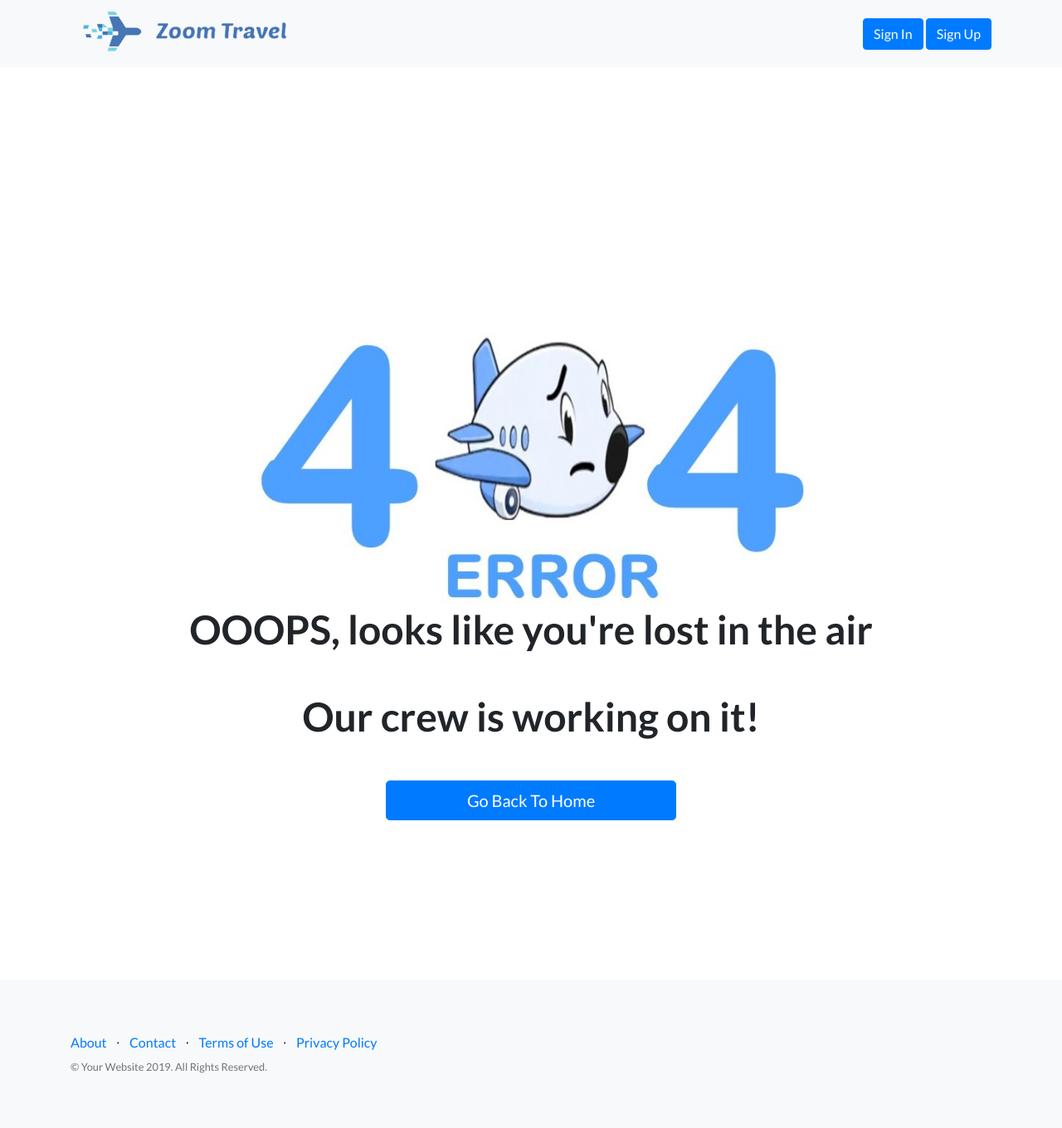
After one commit to ShilpaChanshetti/Zoom-Travel, a Flask app: page /error in a window 1280 px wide. The commit adds this page. Shown: the whole page at 83% size. Run offline with Flask 2, Linux system fonts and the light colour scheme; some libraries are stand-ins or nearby versions.

Commit message:
added 404 page

```diff
--- a/app.py
+++ b/app.py
@@ -20,5 +20,9 @@ def home():
 def aboutUs():
     return render_template('about-us.html')
 
+@app.route('/error')
+def error():
+    return render_template('error.html')
+
 if __name__ == '__main__':
     app.run()
--- a/templates/about-us.html
+++ b/templates/about-us.html
@@ -9,7 +9,7 @@
   <link rel='stylesheet' href='https://cdnjs.cloudflare.com/ajax/libs/normalize/4.2.0/normalize.min.css'>
 <link rel='stylesheet' href='https://cdnjs.cloudflare.com/ajax/libs/typicons/2.0.8/typicons.min.css'><link rel="stylesheet" href="/style.css">
   <!-- Custom fonts for this template -->
-  <link href="vendor/fontawesome-free/css/all.min.css" rel="stylesheet">
+  <link href="https://kit.fontawesome.com/0561a26e05.js" rel="stylesheet">
   <link href="https://cdnjs.cloudflare.com/ajax/libs/simple-line-icons/2.4.1/css/simple-line-icons.min.css" rel="stylesheet" type="text/css">
   <link href="https://fonts.googleapis.com/css?family=Roboto:300,400,700,300italic,400italic,700italic" rel="stylesheet" type="text/css">
 
--- /dev/null
+++ b/templates/error.html
@@ -0,0 +1,117 @@
+<!DOCTYPE html>
+<html lang="en">
+
+<head>
+
+  <meta charset="utf-8">
+  <meta name="viewport" content="width=device-width, initial-scale=1, shrink-to-fit=no">
+  <meta name="description" content="">
+  <meta name="author" content="">
+
+  <title>Landing Page - Start Bootstrap Theme</title>
+
+  <!-- Bootstrap core CSS -->
+  <link href="https://stackpath.bootstrapcdn.com/bootstrap/4.4.1/css/bootstrap.min.css" rel="stylesheet">
+
+  <!-- Custom fonts for this template -->
+  <link href="https://kit.fontawesome.com/0561a26e05.js" rel="stylesheet">
+  <link href="https://cdnjs.cloudflare.com/ajax/libs/simple-line-icons/2.4.1/css/simple-line-icons.min.css" rel="stylesheet" type="text/css">
+  <link href="https://fonts.googleapis.com/css?family=Lato:300,400,700,300italic,400italic,700italic" rel="stylesheet" type="text/css">
+
+  <!-- Custom styles for this template -->
+  <link href="../static/css/landing-page.min.css" rel="stylesheet">
+</head>
+
+<body>
+
+  <!-- Navigation -->
+  <nav class="navbar navbar-light bg-light static-top">
+    <div class="container">
+	  <img src="../static/img/logo2.png" width="300" height="65" alt="oops! There an issue with taking the image on board">
+	  <div>
+      <a class="btn btn-primary"  href="#">Sign In</a>
+	  <a class="btn btn-primary"  href="#">Sign Up</a>
+	  </div>
+    </div>
+  </nav>
+
+  <!-- Masthead -->
+  <header class="masthead text-center">
+    <div class="overlay">
+    </div>
+    <div class="container">
+
+      <div class="row">
+        <div class="col-xl-9 mx-auto">
+          <img id= "mascot" src="../static/img/mascot1.jpeg" alt=""style="width:80%; margin-bottom: auto; margin-left: auto;
+          margin-right: auto;">
+
+          <h1 class="mb-5 " >OOOPS, looks like you're lost in the air</h1>
+
+          <h1 class="mb-5">Our crew is working on it!</h1>
+        </div>
+        <div class="col-md-4 mx-auto">
+
+            <button type="submit" class="btn btn-block btn-lg btn-primary">Go Back To Home</button>
+        </div>
+      </div>
+    </div>
+  </header>
+
+
+
+
+  <!-- Footer -->
+  <footer class="footer bg-light">
+    <div class="container">
+      <div class="row">
+        <div class="col-lg-6 h-100 text-center text-lg-left my-auto">
+          <ul class="list-inline mb-2">
+            <li class="list-inline-item">
+              <a href="#">About</a>
+            </li>
+            <li class="list-inline-item">&sdot;</li>
+            <li class="list-inline-item">
+              <a href="#">Contact</a>
+            </li>
+            <li class="list-inline-item">&sdot;</li>
+            <li class="list-inline-item">
+              <a href="#">Terms of Use</a>
+            </li>
+            <li class="list-inline-item">&sdot;</li>
+            <li class="list-inline-item">
+              <a href="#">Privacy Policy</a>
+            </li>
+          </ul>
+          <p class="text-muted small mb-4 mb-lg-0">&copy; Your Website 2019. All Rights Reserved.</p>
+        </div>
+        <div class="col-lg-6 h-100 text-center text-lg-right my-auto">
+          <ul class="list-inline mb-0">
+            <li class="list-inline-item mr-3">
+              <a href="#">
+                <i class="fab fa-facebook fa-2x fa-fw"></i>
+              </a>
+            </li>
+            <li class="list-inline-item mr-3">
+              <a href="#">
+                <i class="fab fa-twitter-square fa-2x fa-fw"></i>
+              </a>
+            </li>
+            <li class="list-inline-item">
+              <a href="#">
+                <i class="fab fa-instagram fa-2x fa-fw"></i>
+              </a>
+            </li>
+          </ul>
+        </div>
+      </div>
+    </div>
+  </footer>
+
+  <!-- Bootstrap core JavaScript -->
+  <script src="https://cdnjs.cloudflare.com/ajax/libs/jquery/3.4.1/jquery.min.js"></script>
+  <script src="https://stackpath.bootstrapcdn.com/bootstrap/4.4.1/js/bootstrap.bundle.min.js"></script>
+
+</body>
+
+</html>
```
Also changed, not shown: static/css/landing-page.min.css (+1 -1 lines), static/img/mascot1.jpeg (added).
